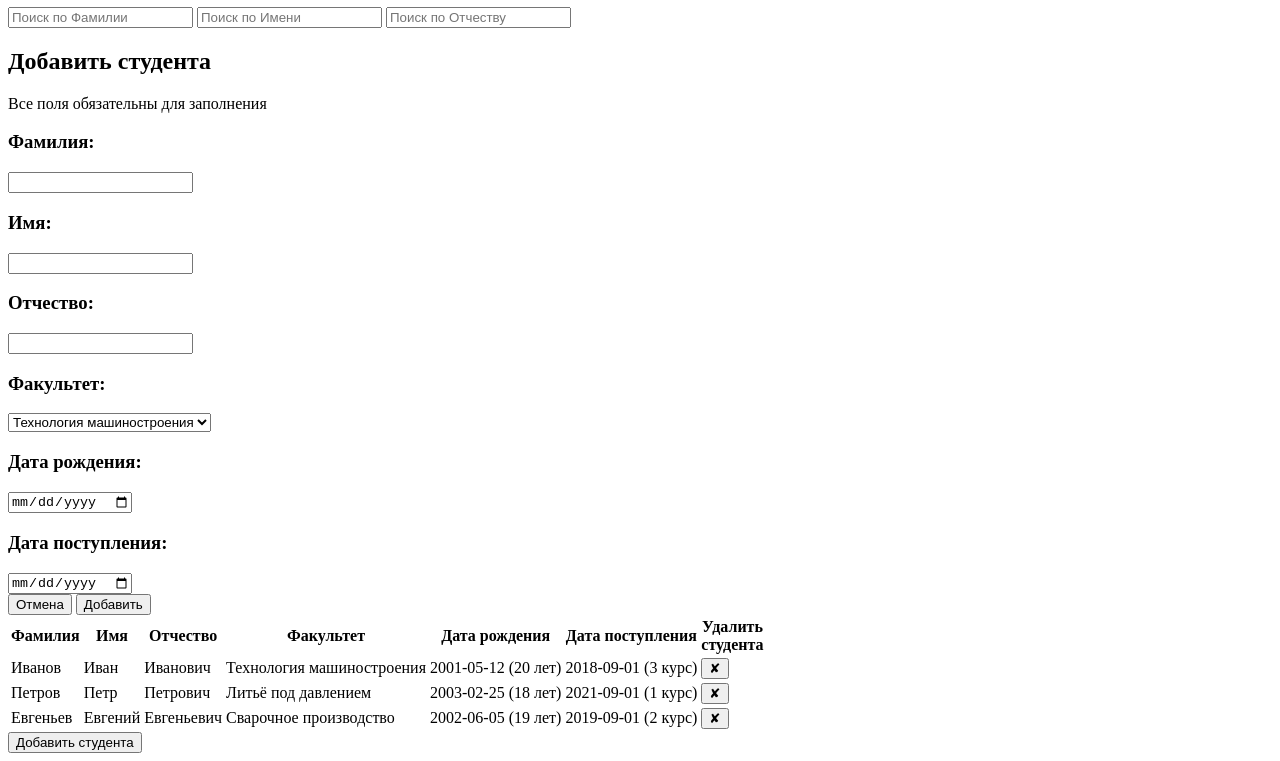
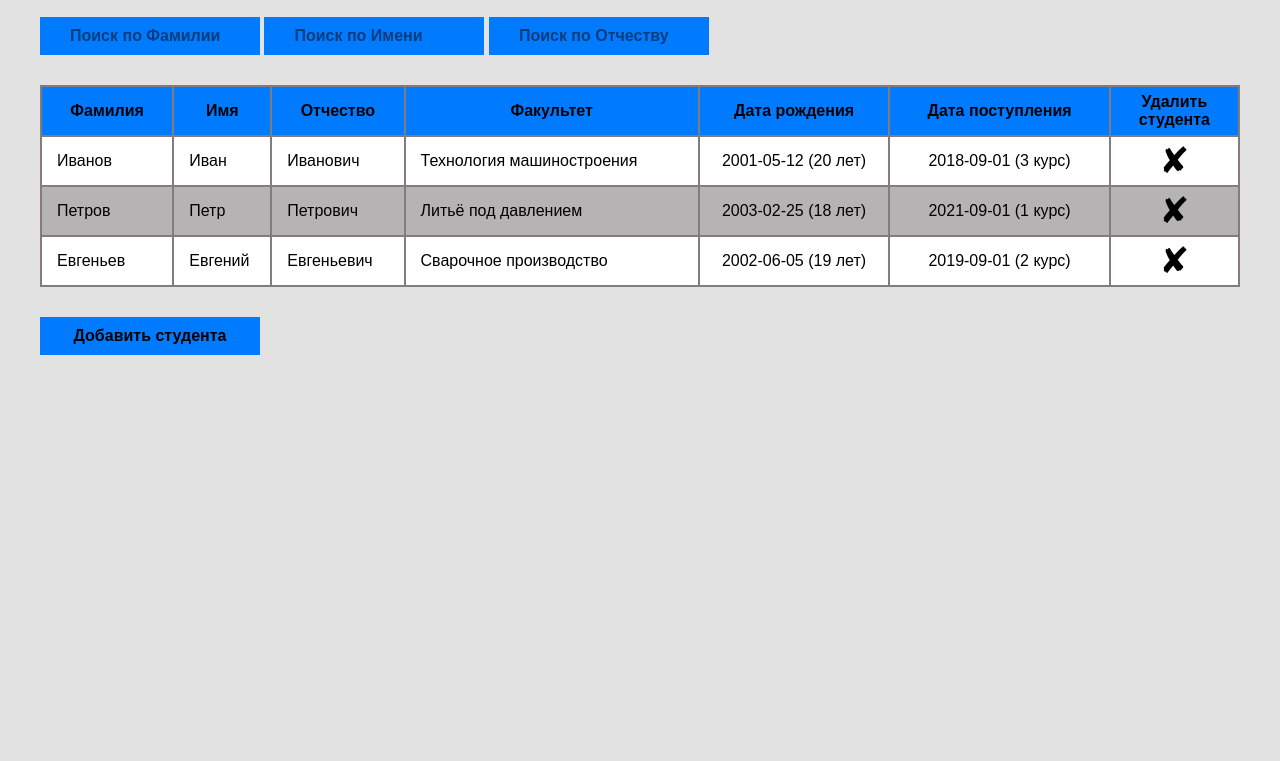
Before and after one commit to karpenkods/students, a website: page index.html in a window 1280 px wide. Shown: the part 73-834 px from the top of the page. After the commit the page ends 800 px from the top, so only its background shows below. Drawn offline with Linux system fonts and the light colour scheme; the site is published under a folder, as on GitHub Pages, so addresses that start at the root find nothing.

Commit message:
modified files

```diff
--- a/index.html
+++ b/index.html
@@ -5,8 +5,8 @@
   <meta charset="UTF-8">
   <meta http-equiv="X-UA-Compatible" content="IE = edge">
   <meta name="viewport" content="width = device-width, initial-scale = 1.0">
-  <script defer src="/main.js"></script>
-  <link rel="stylesheet" href="/style.css">
+  <script defer src="./main.js"></script>
+  <link rel="stylesheet" href="./style.css">
   <title>Список студентов</title>
 </head>
 
```
